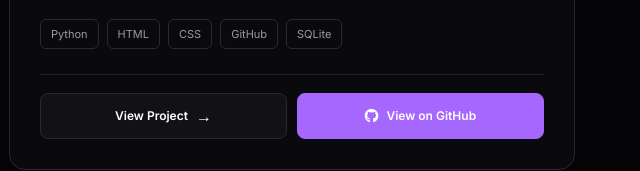
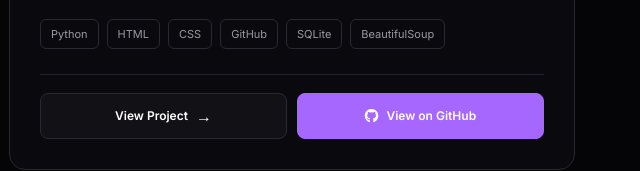
Before and after one commit to erioluwaadeniyi/my-portfolio, a plain HTML site: page projects.html in a window 1280 px wide. Shown: the part 657-828 px from the top of the page, 640-1280 px from the left. Drawn offline with nearby package versions, Linux system fonts and the light colour scheme.

Commit message:
Made small design/content tweaks

```diff
--- a/projects.html
+++ b/projects.html
@@ -1027,6 +1027,10 @@ body {
             SQLite
           </span>
 
+          <span>
+            BeautifulSoup
+          </span>
+
         </div>
 
       </div>
```
